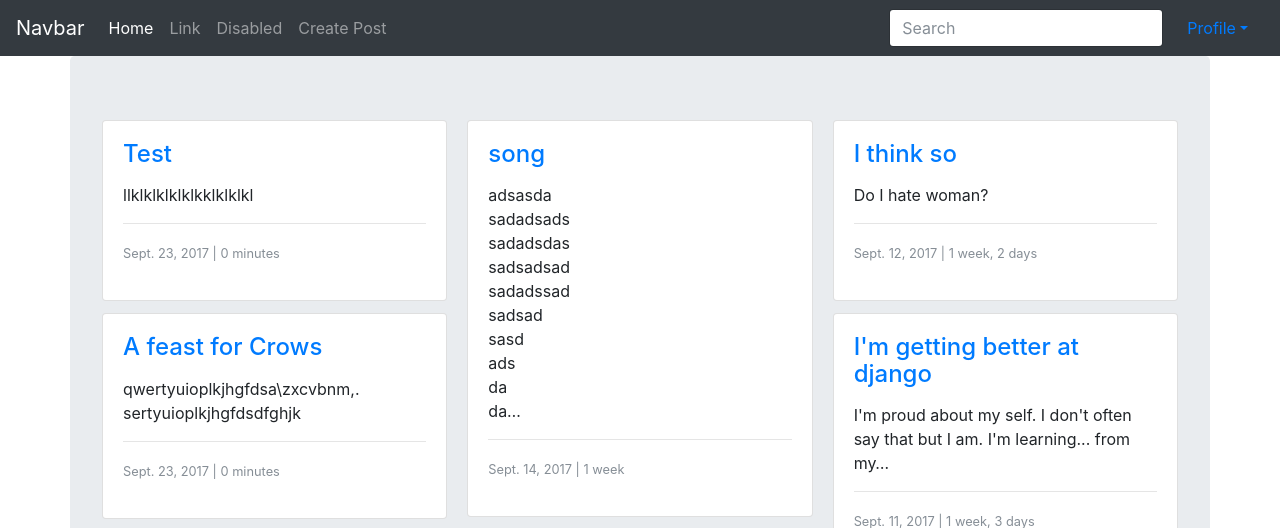
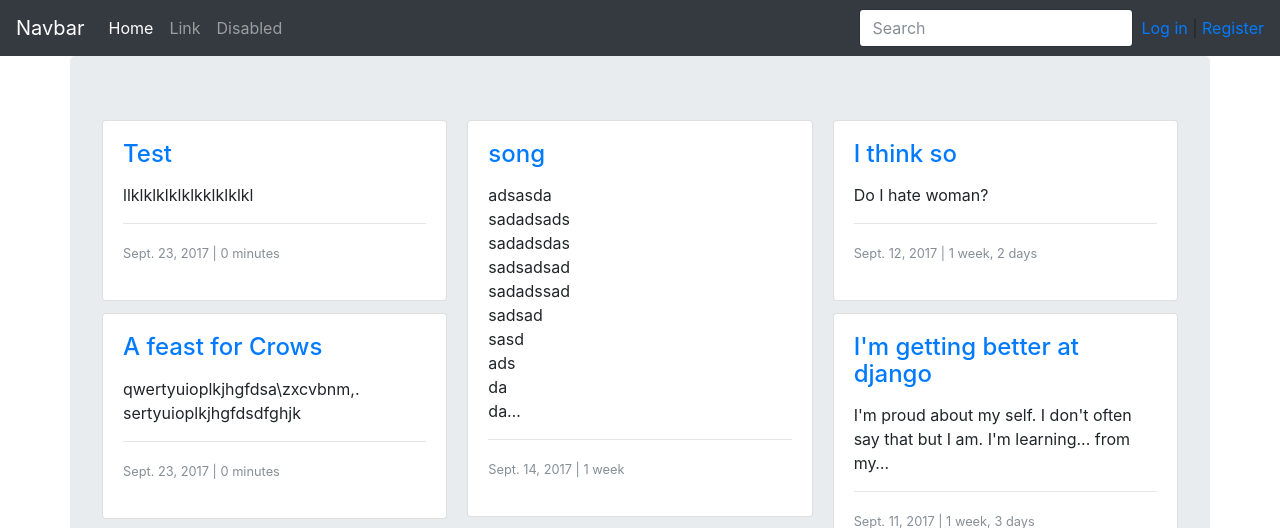
Before and after one commit to MyNameIsBond/Django---Blog, a Django app: page / in a window 1280 px wide. Shown: the top 528 px of the page. Run offline with Django 3.2, Linux system fonts and the light colour scheme; data comes from the database, SQL or seed files in the repository; both versions use the stored data as it was after the commit; some libraries are stand-ins or nearby versions.

Commit message:
working on Templates.

```diff
--- a/posts/models.py
+++ b/posts/models.py
@@ -7,7 +7,7 @@ from django.conf                import settings
 
 
 class Posts(models.Model):
-    # user     =   models.ForeignKey(Profile)
+    # user     =   models.ForeignKey(User)
     title    =   models.CharField(max_length=30, blank=False, null=True)
     post     =   models.TextField()
     pub_date =   models.DateField(null=True,auto_now_add=True)
--- a/templates/nav_bar.html
+++ b/templates/nav_bar.html
@@ -15,9 +15,11 @@
                 <li class="nav-item">
                 <a class="nav-link" href="#">Disabled</a>
                 </li>
+                {% if request.user.is_authenticated %}
                 <li class="nav-item">
-                <a class="nav-link" href=" {% url "posts:create" %} ">Create Post</a>
+                    <a class="nav-link" href=" {% url "posts:create" %} ">Create Post</a>
                 </li>
+                {% endif %}
         </ul>
             <form class="form-inline my-lg-0" method="GET">
                 {% csrf_token %}
@@ -25,15 +27,15 @@
                 {% comment %} <button class="btn btn-outline-success my-2 my-sm-0" type="submit">Search</button> {% endcomment %}
             </form>
             <div class="nav-item dropdown">
-                <a class="nav-link dropdown-toggle" href="" id="navbarDropdownMenuLink" data-toggle="dropdown" aria-haspopup="true" aria-expanded="false">Profile</a>
-                <div class="dropdown-menu" aria-labelledby="navbarDropdownMenuLink">
-                    {% if request.user.is_authenticated %}
-                    <a class="dropdown-item" href="{% url "account:log_out"%}">Log out</a>
-                      {% else %}
-                      <a class="dropdown-item" href="{% url "account:log_in"%}">Log In </a>
-                      <a class="dropdown-item" href="{% url "account:register"%}">Register</a>
-                    {% endif %}
-                </div>
+                {% if request.user.is_authenticated %}
+                        <a class="nav-link dropdown-toggle" href="" id="navbarDropdownMenuLink" data-toggle="dropdown" aria-haspopup="true" aria-expanded="false">{{request.user}}</a>
+                        <div class="dropdown-menu" aria-labelledby="navbarDropdownMenuLink">
+                        <a class="dropdown-item" href="{% url "account:log_out"%}">Log out</a>
+                        <a class="dropdown-item" href="{% url "account:profile"%}">Profile</a>
+                        </div>
+                {% else %}
+                <a class="" href="{% url "account:log_in" %}">Log in</a> | <a href="{% url "account:register" %}">Register</a>
+                {% endif %}
             </div>
         </div>
 </nav>
@@ -42,6 +44,9 @@
 
 {% comment %}================> Search Content JS / Ajax <================ {% endcomment %}
 <script>
+        $(document).ready(function(){
+            $(".dropdown-toggle").dropdown();
+        });
 $(function() {
     $('#search').keyup(function() {
         $.ajax({
```
Also changed, not shown: templates/profile.html (+9 -7 lines), db.sqlite3, templates/links.html (line endings or trailing spaces).
